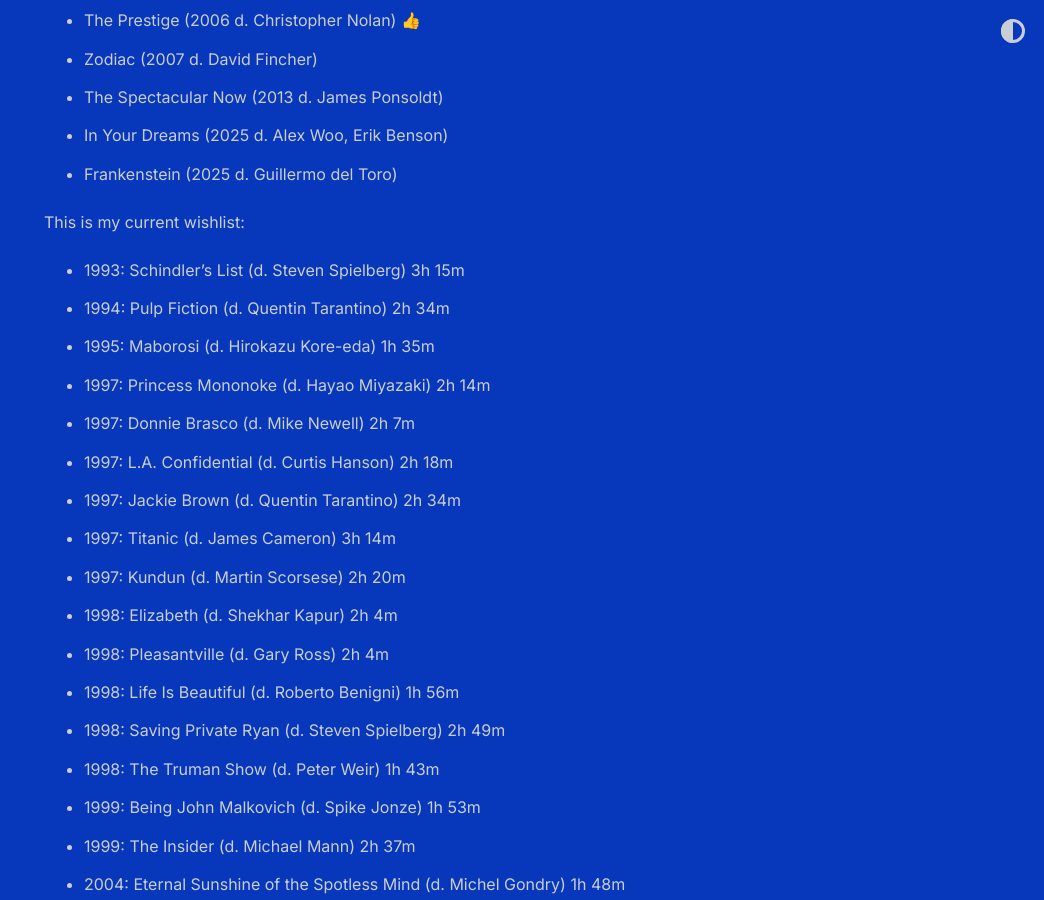
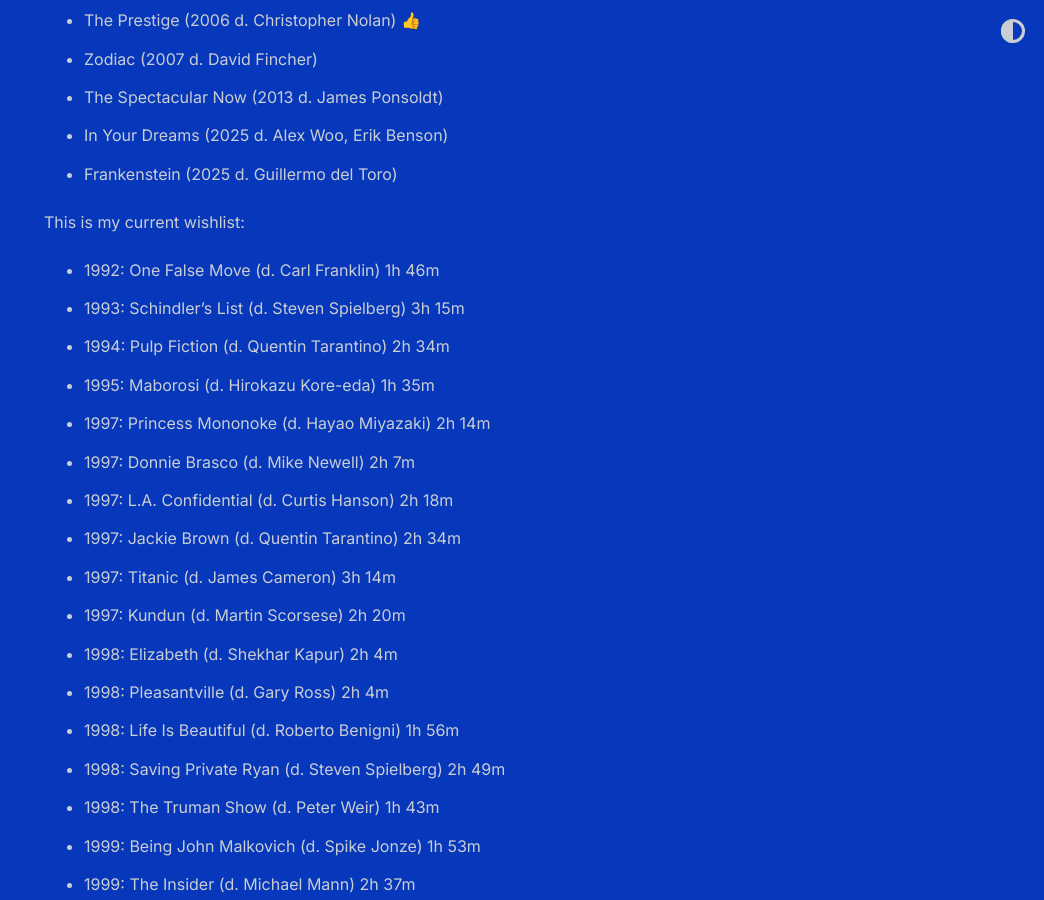
Before and after one commit to shihankanungo/shihankanungo.github.io, a Jekyll site: the page built from movies.md, in a window 1280 px wide and 900 px high, scrolled down 1727 px. Shown: the whole window, without its empty margins (236-1280 px from the left). Built offline with Jekyll 4.4.1, drawn with Linux system fonts in a browser that asks for light colours.

Commit message:
Update movies.md

```diff
--- a/movies.md
+++ b/movies.md
@@ -35,6 +35,7 @@
 
 This is my current wishlist:
 
+- 1992: One False Move (d. Carl Franklin) 1h 46m
 - 1993: Schindler's List (d. Steven Spielberg) 3h 15m
 - 1994: Pulp Fiction (d. Quentin Tarantino) 2h 34m
 - 1995: Maborosi (d. Hirokazu Kore-eda) 1h 35m
```
